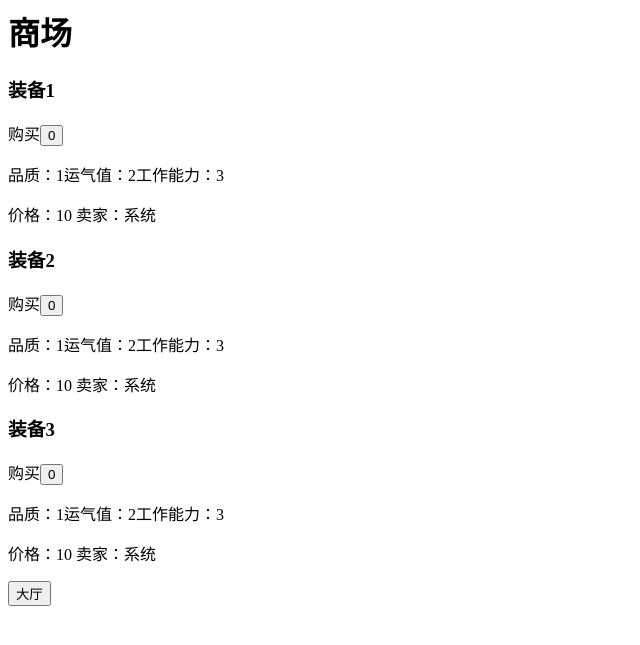
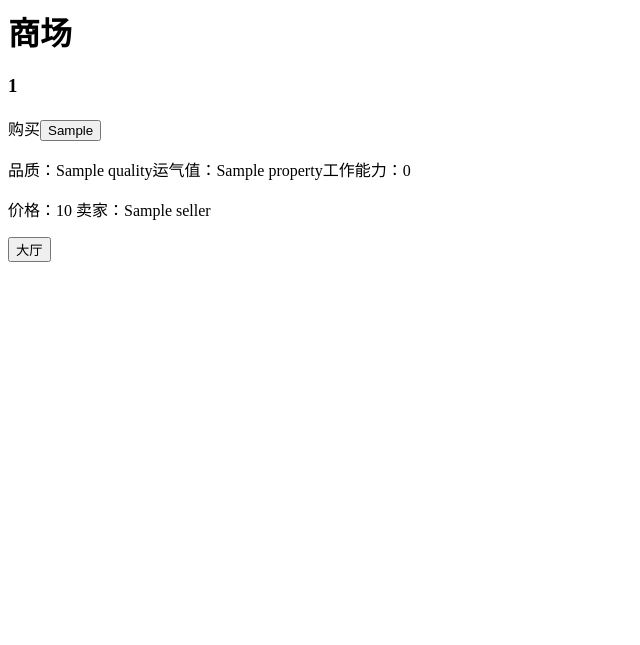
Before and after one commit to toodeoo/TreasureHunts, a Flask app: page /marinfo in a window 1280 px wide. Shown: the top 645 px of the page, without its empty margins (0-640 px from the left). Run offline with Flask 2, Linux system fonts and the light colour scheme; a database or web service that is not in the repository returns one stand-in record (values such as "Sample title").

Commit message:
feat: 3 Impl

```diff
--- a/app.py
+++ b/app.py
@@ -11,6 +11,20 @@ app = Flask(__name__)
 # 设置存储箱的最大存储量为 20
 
 max_storage = 20
+
+
+def auto_dropout(person, itemId):
+    treasure = db['Treasure']
+    item = treasure.find_one({"treasureId": itemId})
+    backpack = person.get("backpack")
+    if backpack is None:
+        backpack = []
+    backpack_item = treasure.find({"treasureId": {"$in": backpack}},
+                                  {"quality": 1, "treasureId": 1}).sort("quality", pymongo.ASCENDING)
+    if backpack_item[0].get("quality") <= item.get("quality"):
+        backpack_item[0]["treasureId"] = item_id
+        backpack = [i.get("treasureId") for i in backpack_item]
+    return backpack
 
 
 # Checked
@@ -158,11 +172,7 @@ def take_off():
         backpack = []
     if len(backpack) == max_storage:
         tag = 1
-        backpack_item = treasure.find({"treasureId": {"$in": backpack}},
-                                      {"quality": 1, "treasureId": 1}).sort("quality", pymongo.ASCENDING)
-        if backpack_item[0].get("quality") <= item.get("quality"):
-            backpack_item[0]["treasureId"] = item_id
-            backpack = [i.get("treasureId") for i in backpack_item]
+        backpack = auto_dropout(person, item)
     else:
         backpack.append(item_id)
     if armed is None:
@@ -173,6 +183,7 @@ def take_off():
 
 
 # Checked
+# TODO: 如果物品是放在商场贩卖的话，我们不能装备
 @app.route('/take_on')
 def take_on():
     user = db['User']
@@ -215,23 +226,84 @@ def take_on():
 
 @app.route('/marinfo')
 def marinfo():
-    re = [['装备1', 0, 1, 2, 3], ['装备2', 0, 1, 2, 3], ['装备3', 0, 1, 2, 3]]
+    re = []
+    market_info = db['Market'].find({})
+    treasure = db['Treasure']
+    for i in market_info:
+        item = treasure.find_one({"treasureId": i.get("treasureId")})
+        luck, ability = 0, 0
+        if item.get('class') == 0:
+            ability = item.get('property')
+        else:
+            luck = item.get('property')
+        re.append([i.get('treasureId'), item.get('name'), item.get('quality'),
+                   luck, ability, i.get('price'), i.get('seller')])
     return render_template('marinfo.html', re=re)
 
 
 @app.route('/buy')
 def buy():
-    return render_template('buy.html', tag=0)
+    user = db['User']
+    market = db['Market']
+    tag = 0
+    item = market.find_one({"name": request.args.get("name")})
+    buyer = user.find_one({"username": request.cookies.get("username")})
+    seller = user.find_one({"username": item.get("seller")})
+
+    if buyer.get("username") == seller.get("username"):
+        return render_template('buy.html', tag=0)
+    if buyer.get("money") < item.get("price"):
+        tag = 2
+    else:
+        seller_backpack = seller.get("backpack")
+        seller_money = seller.get("money")
+        seller_backpack.remove(item.get("treasureId"))
+        seller_money += item.get('price')
+        user.update_one({"username": seller.get("username")},
+                        {"$set": {"backpack": seller_backpack, "money": seller_money}})
+
+        buyer_money = buyer.get("money")
+        buyer_money -= item.get("price")
+        if len(buyer.get("backpack")) < max_storage:
+            buyer_backpack = buyer.get("backpack")
+            buyer_backpack.append(item.get("treasureId"))
+        else:
+            tag = 1
+            buyer_backpack = auto_dropout(buyer, item.get("treasureId"))
+        user.update_one({"username": buyer.get("username")},
+                        {"$set": {"backpack": buyer_backpack, "money": buyer_money}})
+        market.delete_one({"treasureId": item.get("treasureId")})
+    return render_template('buy.html', tag=tag)
 
 
 @app.route('/sell')
 def sell():
-    re = [['装备1', 'equip0001', 1, 2, 3], ['装备2', 'equip0002', 1, 2, 3], ['装备3', 'equip0002', 1, 2, 3]]
+    re = []
+    user = db['User']
+    market = db['Market']
+    treasure = db['Treasure']
+
+    person = user.find_one({"username": request.args.get('username')})
+    backpack = person.get('backpack')
+    item_list = treasure.find({"treasureId": {"$in": backpack}})
+    for i in item_list:
+        luck, ability = 0, 0
+        if i.get('class') == 0:
+            ability = i.get("property")
+        else:
+            luck = i.get("property")
+        re.append([i.get("treasureId"), i.get("name"), i.get("quality"), luck, ability])
     return render_template('sell.html', re=re)
 
 
 @app.route('/sell_it')
 def sell_it():
+    price = request.args.get('price')
+    item_name = request.args.get('name')
+    treasure = db['Treasure']
+    market = db['Market']
+    item_id = treasure.find_one({"name": item_name}).get("treasureId")
+    market.insert_one({"treasureId": item_id, "price": price, "seller": request.cookies.get("username")})
     return render_template('sellinfo.html')
 
 
--- /dev/null
+++ b/market.json
@@ -0,0 +1,5 @@
+{
+  "treasureId": 1,
+  "price": 10,
+  "seller": "virgil"
+}
--- a/templates/buy.html
+++ b/templates/buy.html
@@ -4,8 +4,12 @@
     <title>Title</title>
 </head>
 <body>
-
+{% if tag ==0%}
 <p>购买成功
+{% endif %}
+{% if tag ==2%}
+<p>金钱不足
+{% endif %}
 {% if tag ==1%}
 <p>仓库已满，自动丢弃对低级的装备
 {% endif %}
--- a/templates/marinfo.html
+++ b/templates/marinfo.html
@@ -4,14 +4,15 @@
     <title>Title</title>
 </head>
 <body>
+<!-- i[0] 是编号， i[1] 是名称， i[2] 是品质，i[3] 是运气，i[4] 是工作能力， i[5] 是价格，i[6] 是卖家名称  -->
 <p><h1>商场</h1>
 {% for i in re %}
 <p><h3>{{i[0]}}</h3>
 <form action="/buy" method="get">
-    购买<input type="submit" name='id' value={{i[1]}}>
+    购买<input type="submit" name='name' value={{i[1]}}>
 </form>
 <p>品质：{{i[2]}}运气值：{{i[3]}}工作能力：{{i[4]}}
-    <p>          价格：10       卖家：系统
+    <p>          价格：{{i[5]}}       卖家：{{i[6]}}
 {% endfor %}
 <form action="/homepage" method="get">
  <input type="submit" name="storage" value="大厅">
--- a/templates/sell.html
+++ b/templates/sell.html
@@ -9,10 +9,10 @@
 {% for i in re%}
 <p></p>
 <form action="/sell_it" method="get">
- <p>点击出售    {{i[0]}},id:<input type="submit" name="equipments" value={{i[1]}}>
+ <p>点击出售    {{i[0]}}, name:<input type="submit" name="name" value={{i[1]}}>
     <p>出售价格<input type="text" name="price">
 </form>
-<p>品质：{{i[4]}}运气值：{{i[2]}}工作能力：{{i[3]}}
+<p>品质：{{i[2]}} 运气值：{{i[3]}} 工作能力：{{i[4]}}
 <p></p>
 <p></p>>
 {% endfor %}
```
Also changed, not shown: treasure.json (+3 -4 lines), README.md.
